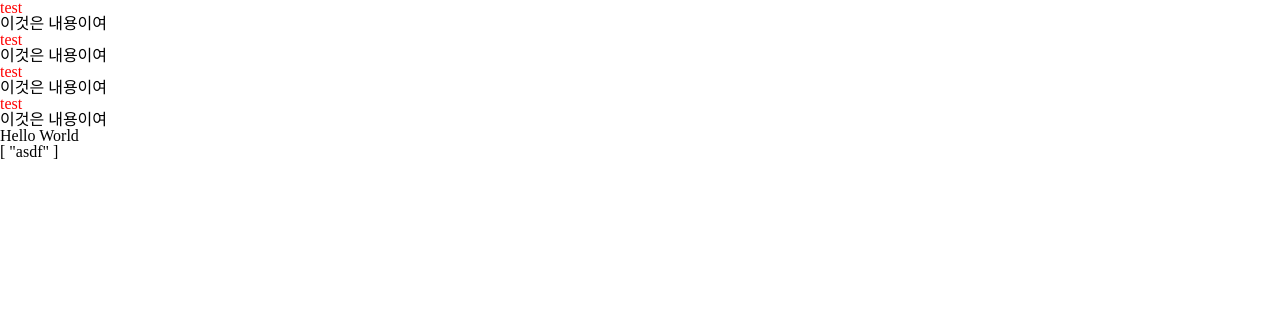
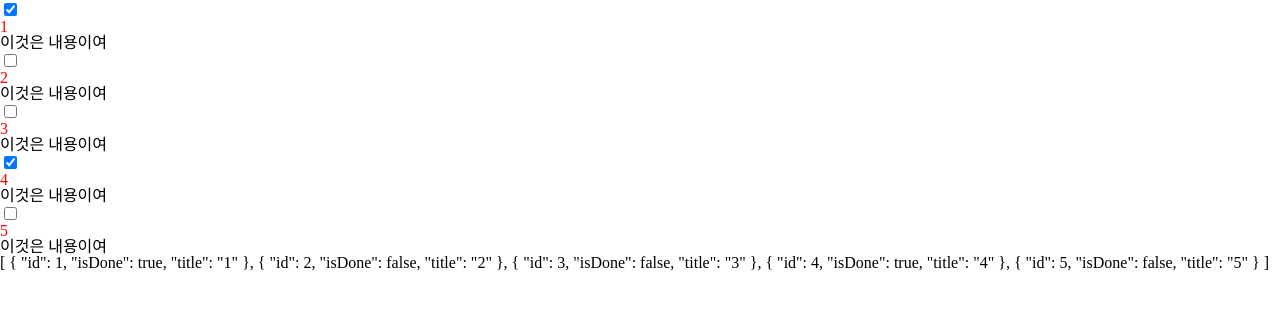
Before and after one commit to akfakf0509/Composition-To-do-List, a Nuxt app: page / in a window 1280 px wide. Shown: the top 310 px of the page. Built offline with nearby package versions, Linux system fonts and the light colour scheme.

Commit message:
feat: Props 및 emit 정리

```diff
--- a/app.vue
+++ b/app.vue
@@ -1,14 +1,27 @@
-<script setup>
-const workList = ref(["asdf"]);
+<script setup lang="ts">
+import { Ref } from "vue";
+import { Props as WorkCardProps } from "~/components/WorkCard.vue";
+
+const workList: Ref<WorkCardProps[]> = ref([]);
+
+workList.value.push({ id: 1, isDone: true, title: "1" });
+workList.value.push({ id: 2, isDone: false, title: "2" });
+workList.value.push({ id: 3, isDone: false, title: "3" });
+workList.value.push({ id: 4, isDone: true, title: "4" });
+workList.value.push({ id: 5, isDone: false, title: "5" });
+
+function handleChange(id, isDone) {
+    console.log(id, isDone);
+}
 </script>
 
 <template>
     <ul>
-        <WorkCard title="test" />
-        <WorkCard title="test" />
-        <WorkCard title="test" />
-        <WorkCard title="test" />
+        <WorkCard
+            v-for="work in workList"
+            v-bind="work"
+            @change="handleChange"
+        />
     </ul>
-    <div>Hello World</div>
     {{ workList }}
 </template>
--- a/components/WorkCard.vue
+++ b/components/WorkCard.vue
@@ -1,15 +1,25 @@
-<script setup>
-const props = defineProps({
-    title: {
-        default: "",
-        required: false,
-        type: String,
-    },
-});
+<script setup lang="ts">
+export interface Props {
+    id: number;
+    title: string;
+    isDone: boolean;
+}
+export interface Emits {
+    (e: "change", id: number, isDone: boolean): void;
+}
+
+const props = defineProps<Props>();
+const emit = defineEmits<Emits>();
+const { id, isDone, title } = toRefs(props);
+
+function emitChange() {
+    emit("change", id.value, !isDone.value);
+}
 </script>
 
 <template>
     <li class="work-card">
+        <input type="checkbox" :checked="isDone" @change="emitChange" />
         <p class="work-card__title">{{ title }}</p>
         이것은 내용이여
     </li>
```
